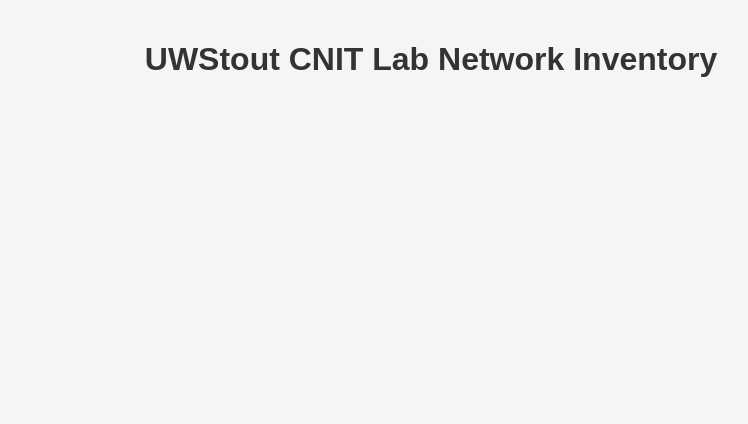
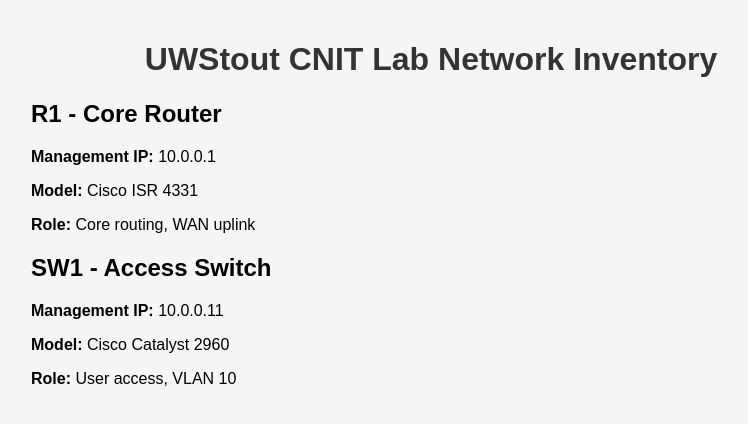
Before and after one commit to chicken-nuggets-unoffical/network-inventory, a plain HTML site: page index.html in a window 1280 px wide. Shown: the whole page, without its empty margins (209-957 px from the left). Drawn offline with Linux system fonts and the light colour scheme.

Commit message:
Add two device cards

```diff
--- a/index.html
+++ b/index.html
@@ -7,7 +7,19 @@
 <body>
   <h1>UWStout CNIT Lab Network Inventory</h1>
   <div class="device-container">
-    <!-- Device cards will be added here -->
+    <div class="device-card">
+      <h2>R1 - Core Router</h2>
+      <p><strong>Management IP:</strong> 10.0.0.1</p>
+      <p><strong>Model:</strong> Cisco ISR 4331</p>
+      <p><strong>Role:</strong> Core routing, WAN uplink</p>
+    </div>
+
+    <div class="device-card">
+      <h2>SW1 - Access Switch</h2>
+      <p><strong>Management IP:</strong> 10.0.0.11</p>
+      <p><strong>Model:</strong> Cisco Catalyst 2960</p>
+      <p><strong>Role:</strong> User access, VLAN 10</p>
+    </div>
   </div>
 </body>
 </html>
```
